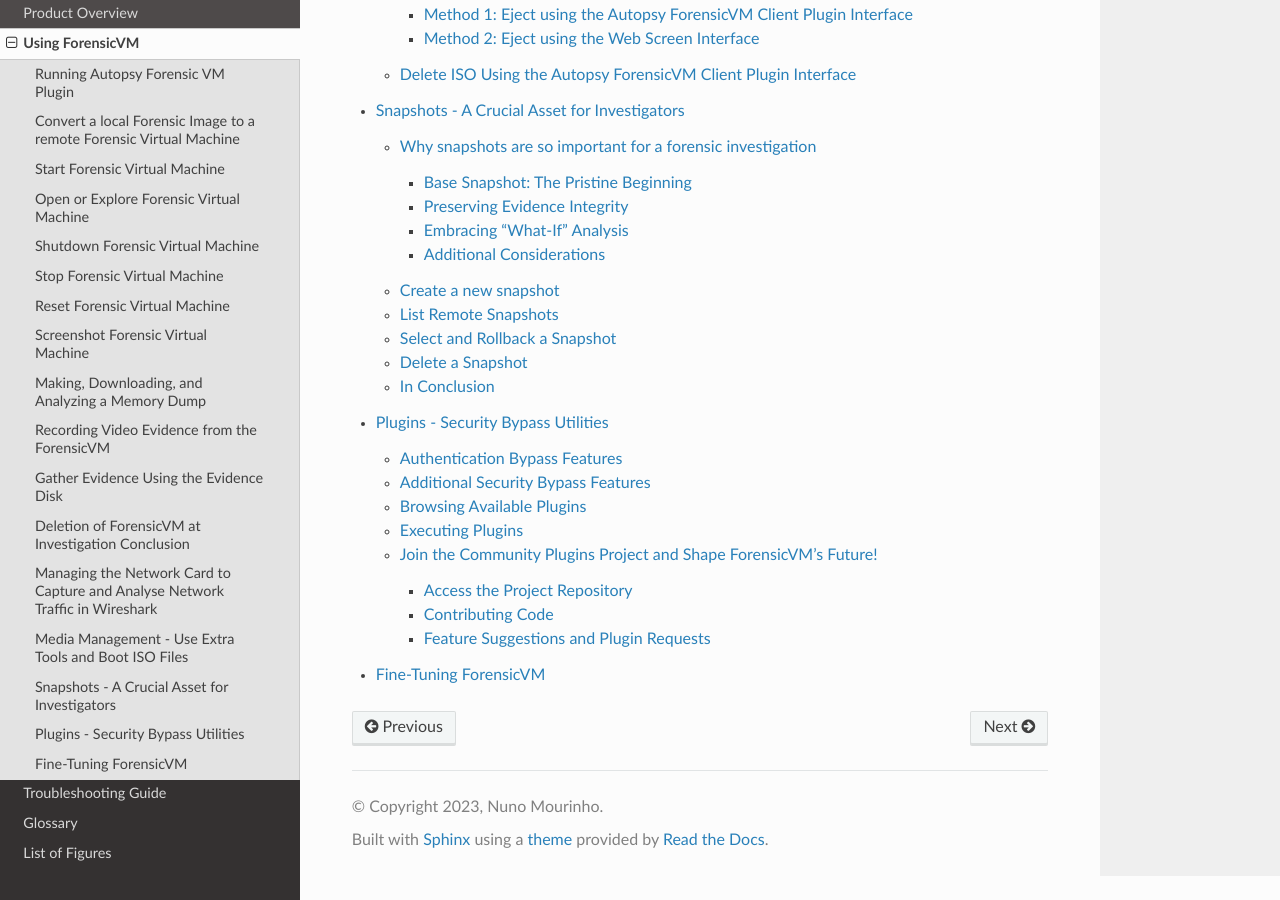
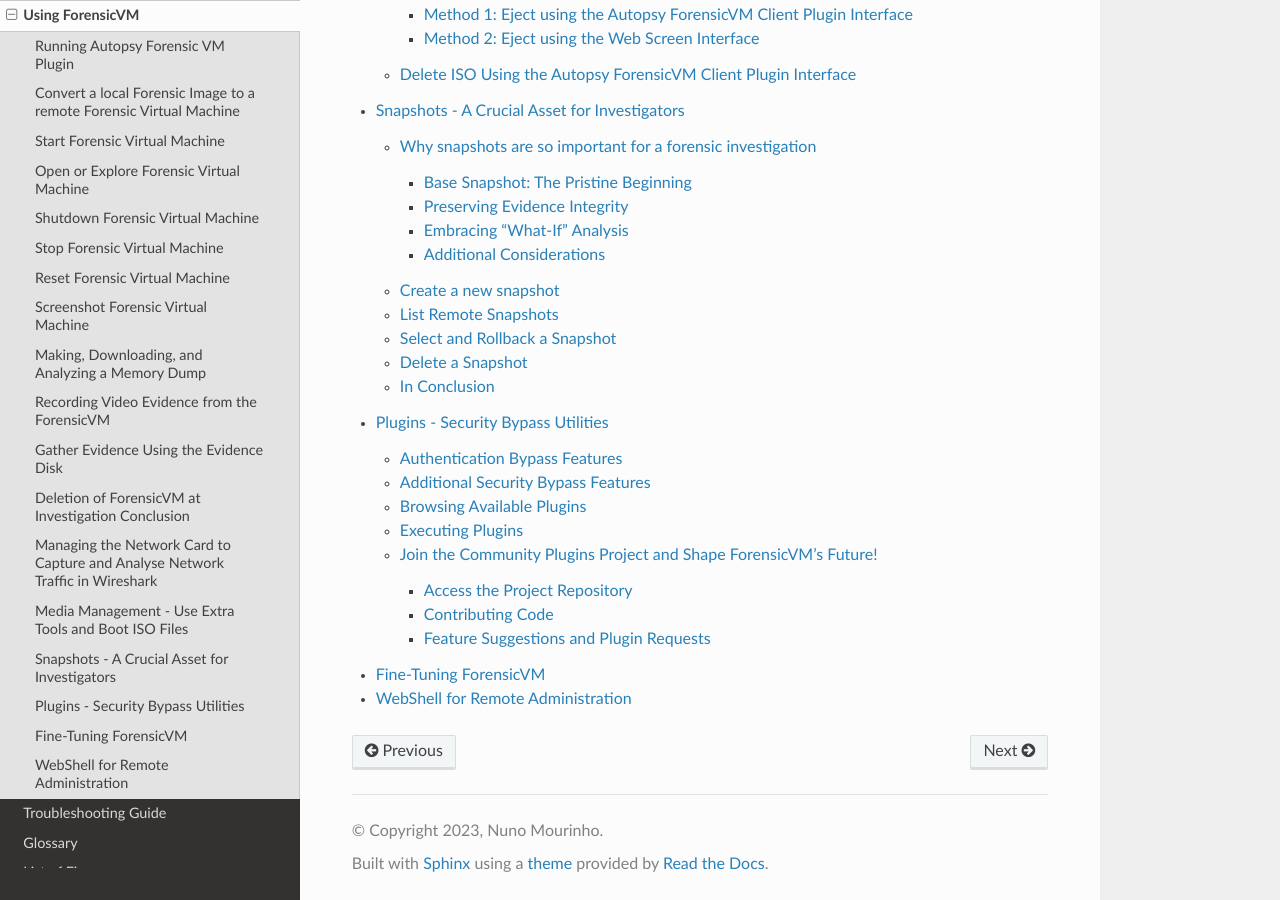
Before and after one commit to nunomourinho/forensicVmAutopsyUserManual, a Sphinx documentation site: the page built from docs/user/using_forensicvm.rst, in a window 1280 px wide and 900 px high, scrolled down 3481 px. Built offline with Sphinx 7.4.7 and the Read the Docs theme 2.0.0, drawn with Linux system fonts in a browser that asks for light colours; pages that are not in the unit, such as notebooks, are missing from menus.

Commit message:
Update using_forensicvm.rst

```diff
--- a/docs/user/using_forensicvm.rst
+++ b/docs/user/using_forensicvm.rst
@@ -46,3 +46,5 @@
    Plugins - Security Bypass Utilities <plugin_management>
 
    Fine-Tuning ForensicVM <finetunning>
+
+   WebShell for Remote Administration <webshell>
```
